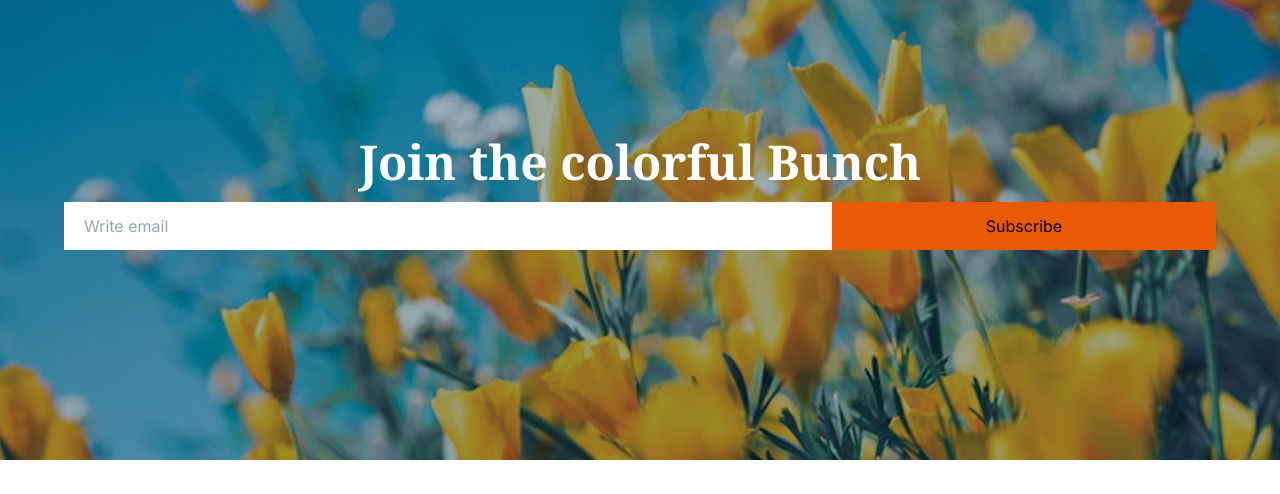
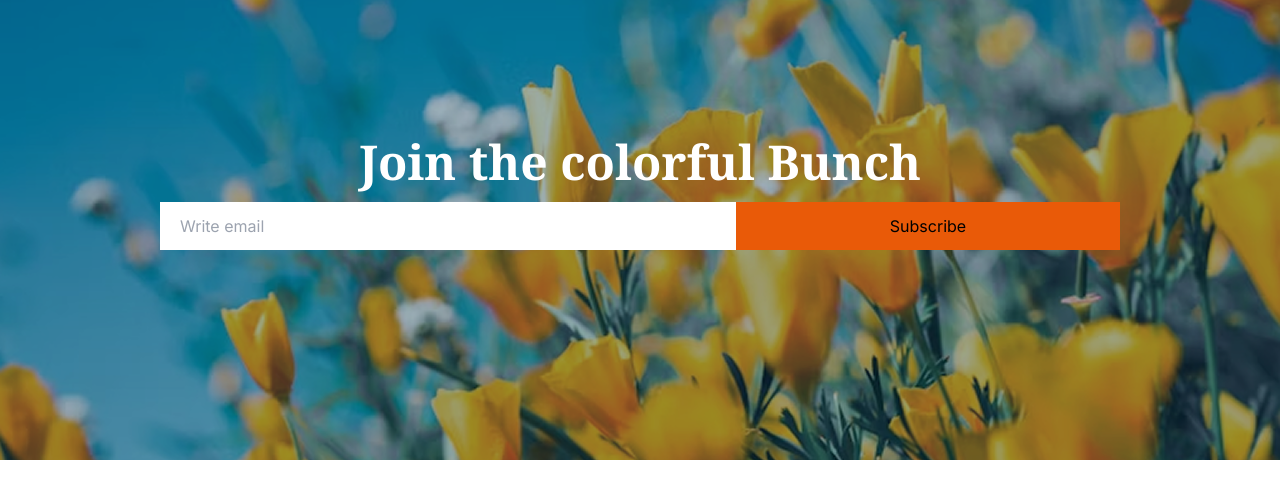
Before and after one commit to mdriyazakondo/Assignment-2, a plain HTML site: page index.html in a window 1280 px wide. Shown: the part 3700-4194 px from the top of the page. Drawn offline with nearby package versions, Linux system fonts and the light colour scheme.

Commit message:
added to lest section

```diff
--- a/index.html
+++ b/index.html
@@ -403,13 +403,13 @@
             >
               Join the colorful Bunch
             </h2>
-            <form action="" class="flex mt-4">
+            <form action="" class="flex mt-4 px-2 md:px-24">
               <input
-                class="w-2/3 outline-none py-3 px-5 bg-white inter"
+                class="w-3/5 outline-none py-3 px-5 bg-white inter"
                 type="text"
                 placeholder="Write email"
               />
-              <button class="w-1/3 py-3 bg-[#E95A08] cursor-pointer inter">
+              <button class="w-2/5 py-3 bg-[#E95A08] cursor-pointer inter">
                 Subscribe
               </button>
             </form>
```
